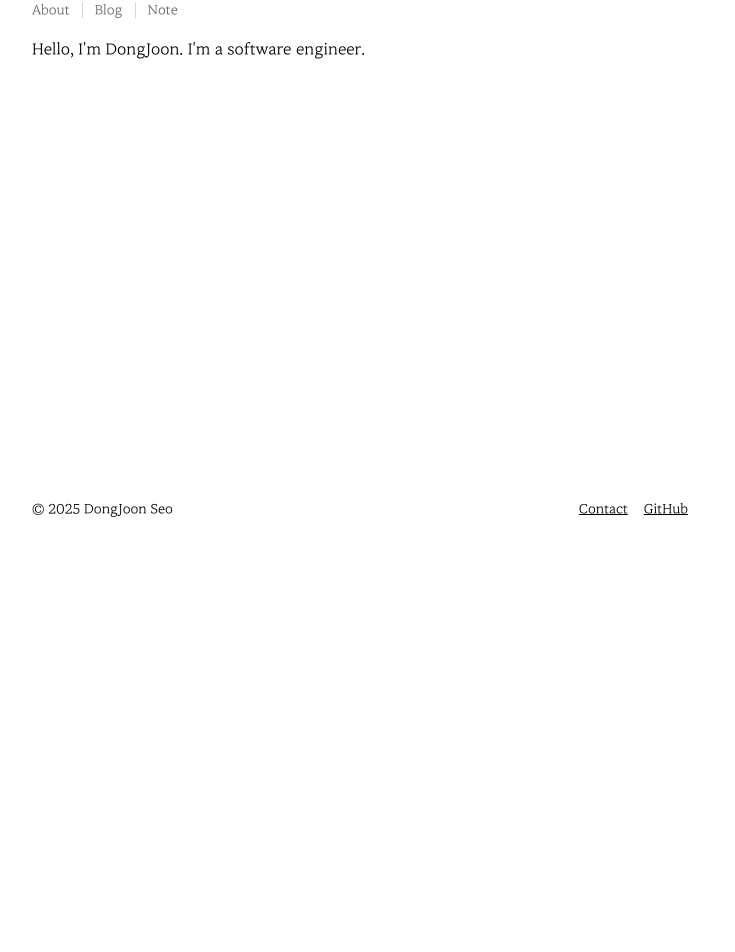
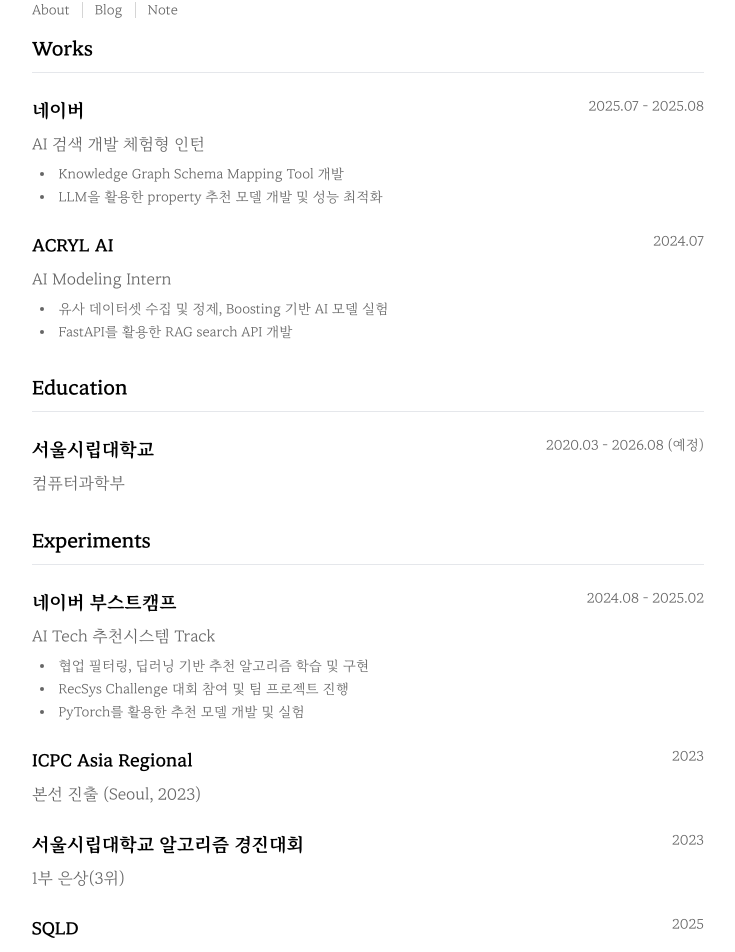
Before and after one commit to seoo2001/nextjs-blog, a Next.js app: page / in a window 1280 px wide. Shown: the part 216-1168 px from the top of the page, without its empty margins (272-1007 px from the left). Before the commit the page ends 800 px from the top, so only its background shows below. Built offline with nearby package versions, Linux system fonts and the light colour scheme.

Commit message:
edit about page

```diff
--- a/src/app/page.tsx
+++ b/src/app/page.tsx
@@ -4,10 +4,94 @@ export default function Home() {
   return (
     <>
       <Header title="SEO. DongJoon." />
-      <div className="mt-3 min-h-[calc(100vh-var(--page-top)-240px)]">
-        <p>
-          Hello, I&apos;m DongJoon. I&apos;m a software engineer.
-        </p>
+      <div className="mt-3 min-h-[calc(100vh-var(--page-top)-240px)] space-y-8">
+
+        <section className="space-y-6">
+          <h2 className="text-xl font-bold border-b border-gray-200 pb-2">Works</h2>
+
+          <div className="space-y-6">
+            <div className="space-y-2">
+              <div className="flex justify-between items-start">
+                <h3 className="text-lg font-semibold">네이버</h3>
+                <span className="text-sm text-[var(--text-second)]">2025.07 - 2025.08</span>
+              </div>
+              <p className="text-base text-[var(--text-second)]">AI 검색 개발 체험형 인턴</p>
+              <ul className="list-disc list-inside space-y-1 text-sm text-[var(--text-second)] ml-2">
+                <li>Knowledge Graph Schema Mapping Tool 개발</li>
+                <li>LLM을 활용한 property 추천 모델 개발 및 성능 최적화</li>
+              </ul>
+            </div>
+
+            <div className="space-y-2">
+              <div className="flex justify-between items-start">
+                <h3 className="text-lg font-semibold">ACRYL AI</h3>
+                <span className="text-sm text-[var(--text-second)]">2024.07</span>
+              </div>
+              <p className="text-base text-[var(--text-second)]">AI Modeling Intern</p>
+              <ul className="list-disc list-inside space-y-1 text-sm text-[var(--text-second)] ml-2">
+                <li>유사 데이터셋 수집 및 정제, Boosting 기반 AI 모델 실험</li>
+                <li>FastAPI를 활용한 RAG search API 개발</li>
+              </ul>
+            </div>
+          </div>
+        </section>
+
+        <section className="space-y-6">
+          <h2 className="text-xl font-bold border-b border-gray-200 pb-2">Education</h2>
+
+          <div className="space-y-4">
+            <div className="space-y-2">
+              <div className="flex justify-between items-start">
+                <h3 className="text-lg font-semibold">서울시립대학교</h3>
+                <span className="text-sm text-[var(--text-second)]">2020.03 - 2026.08 (예정)</span>
+              </div>
+              <p className="text-base text-[var(--text-second)]">컴퓨터과학부</p>
+            </div>
+          </div>
+        </section>
+
+        <section className="space-y-6">
+          <h2 className="text-xl font-bold border-b border-gray-200 pb-2">Experiments</h2>
+
+          <div className="space-y-6">
+            <div className="space-y-2">
+              <div className="flex justify-between items-start">
+                <h3 className="text-lg font-semibold">네이버 부스트캠프</h3>
+                <span className="text-sm text-[var(--text-second)]">2024.08 - 2025.02</span>
+              </div>
+              <p className="text-base text-[var(--text-second)]">AI Tech 추천시스템 Track</p>
+              <ul className="list-disc list-inside space-y-1 text-sm text-[var(--text-second)] ml-2">
+                <li>협업 필터링, 딥러닝 기반 추천 알고리즘 학습 및 구현</li>
+                <li>RecSys Challenge 대회 참여 및 팀 프로젝트 진행</li>
+                <li>PyTorch를 활용한 추천 모델 개발 및 실험</li>
+              </ul>
+            </div>
+
+            <div className="space-y-2">
+              <div className="flex justify-between items-start">
+                <h3 className="text-lg font-semibold">ICPC Asia Regional</h3>
+                <span className="text-sm text-[var(--text-second)]">2023</span>
+              </div>
+              <p className="text-base text-[var(--text-second)]">본선 진출 (Seoul, 2023)</p>
+            </div>
+
+            <div className="space-y-2">
+              <div className="flex justify-between items-start">
+                <h3 className="text-lg font-semibold">서울시립대학교 알고리즘 경진대회</h3>
+                <span className="text-sm text-[var(--text-second)]">2023</span>
+              </div>
+              <p className="text-base text-[var(--text-second)]">1부 은상(3위)</p>
+            </div>
+
+            <div className="space-y-2">
+              <div className="flex justify-between items-start">
+                <h3 className="text-lg font-semibold">SQLD</h3>
+                <span className="text-sm text-[var(--text-second)]">2025</span>
+              </div>
+              <p className="text-base text-[var(--text-second)]">SQL 개발자 자격증</p>
+            </div>
+          </div>
+        </section>
       </div>
     </>
   );
```
